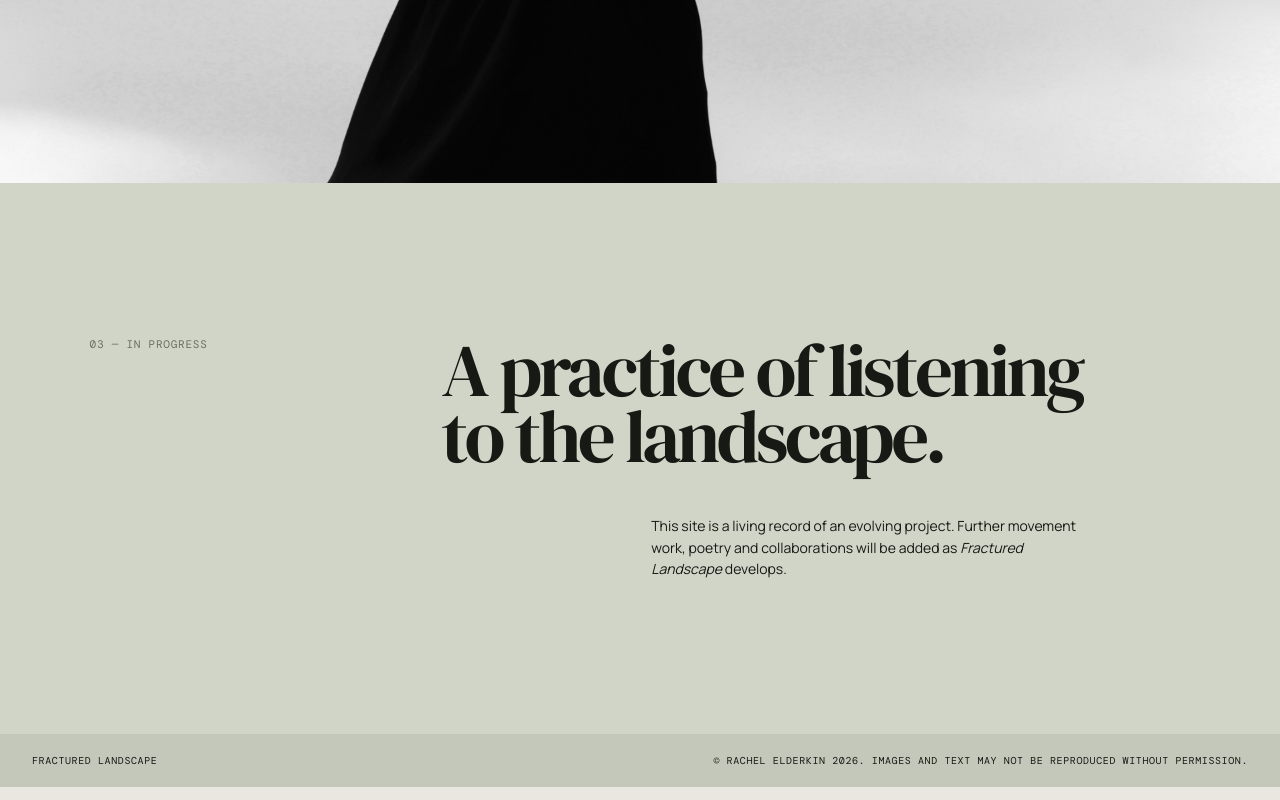
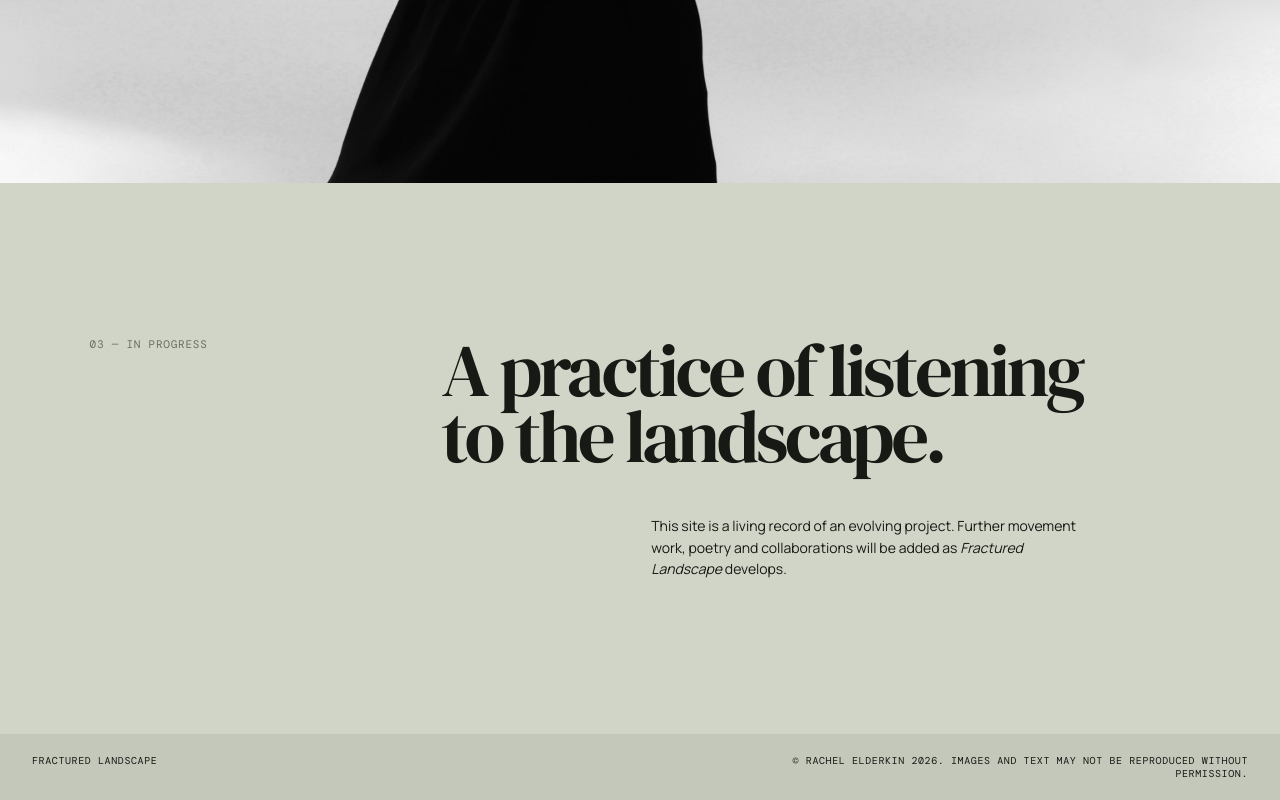
Before and after one commit to rachelelderkin/fractured-landscape, a plain HTML site: page index.html in a window 1280 px wide. Shown: the part 7222-8022 px from the top of the page. Drawn offline with nearby package versions, Linux system fonts and the light colour scheme.

Commit message:
Style copyright footer

```diff
--- a/styles.css
+++ b/styles.css
@@ -23,5 +23,5 @@ h1 { max-width:9.7em; font-family:"DM Mono",monospace; font-size:clamp(2.85rem,7
 .film { background:var(--moss); color:#f2f0e7; }.film .section-label { color:#c8d0bf; }.film-heading { display:flex; justify-content:space-between; align-items:end; margin-bottom:55px; }.film-heading h2 { font-size:clamp(3.2rem,7vw,8rem); }.film-heading p { max-width:200px; margin:0 0 6px; font-size:13px; }
 .video-frame { position:relative; width:min(100%,1100px); margin:auto; aspect-ratio:16/9; box-shadow:0 30px 60px rgba(0,0,0,.28); background:#151815; }.video-frame iframe { width:100%; height:100%; border:0; }
 .gallery { padding:0; background:#11140f; }.gallery figure { height:100svh; position:relative; padding:0; margin:0; overflow:hidden; }.gallery img { transition:transform .9s ease; }.gallery figure:hover img { transform:scale(1.018); }.gallery .wide img { object-position:center 48%; }.gallery .portrait img { object-position:center 52%; }.gallery .landscape img { object-position:center center; }.gallery .detail img { object-position:center center; }.gallery .mono img { object-position:center center; }.gallery .landscape::after { content:""; position:absolute; inset:45% 0 0; background:linear-gradient(180deg,transparent,rgba(13,17,10,.64)); pointer-events:none; }.gallery figcaption { position:absolute; z-index:1; left:7vw; bottom:8vh; max-width:none; margin:0; color:#fffdf4; font:clamp(1.2rem,1.9vw,2.15rem)/1.22 "Shadows Into Light",cursive; letter-spacing:-.01em; text-shadow:0 2px 16px rgba(0,0,0,.72); white-space:nowrap; }
-.closing { background:#d1d5c8; display:grid; grid-template-columns:1fr 3fr; gap:8vw; }.closing h2 { font-size:clamp(2.8rem,5.8vw,6.6rem); }.closing div p { max-width:440px; margin:45px 0 0 28%; font-size:14px; } footer { display:flex; justify-content:space-between; padding:20px 32px; background:#c4c8bb; font:10px "DM Mono",monospace; letter-spacing:.06em; text-transform:uppercase; }
-@media (max-width:700px) { header { padding:22px 20px; } .hero-title { left:20px; bottom:12vh; }.scroll-note { right:18px; }.section-pad { padding-left:20px; padding-right:20px; }.intro,.closing { display:block; }.intro h2 { width:100%; }.section-label { margin-bottom:30px; }.body-copy { margin:36px 0 0; display:block; }.body-copy p + p { margin-top:22px; }.film-heading { display:block; margin-bottom:35px; }.film-heading p { margin-top:22px; }.gallery figure { height:78svh; }.gallery figcaption { left:20px; right:20px; bottom:45px; }.closing div p { margin-left:0; } footer { padding:18px 20px; font-size:8px; } }
+.closing { background:#d1d5c8; display:grid; grid-template-columns:1fr 3fr; gap:8vw; }.closing h2 { font-size:clamp(2.8rem,5.8vw,6.6rem); }.closing div p { max-width:440px; margin:45px 0 0 28%; font-size:14px; } footer { display:flex; justify-content:space-between; gap:28px; padding:20px 32px; background:#c4c8bb; font:10px "DM Mono",monospace; letter-spacing:.06em; text-transform:uppercase; } footer span:last-child { max-width:520px; text-align:right; }
+@media (max-width:700px) { header { padding:22px 20px; } .hero-title { left:20px; bottom:12vh; }.scroll-note { right:18px; }.section-pad { padding-left:20px; padding-right:20px; }.intro,.closing { display:block; }.intro h2 { width:100%; }.section-label { margin-bottom:30px; }.body-copy { margin:36px 0 0; display:block; }.body-copy p + p { margin-top:22px; }.film-heading { display:block; margin-bottom:35px; }.film-heading p { margin-top:22px; }.gallery figure { height:78svh; }.gallery figcaption { left:20px; right:20px; bottom:45px; }.closing div p { margin-left:0; } footer { padding:18px 20px; font-size:8px; flex-direction:column; gap:5px; } footer span:last-child { max-width:none; text-align:left; } }
```
